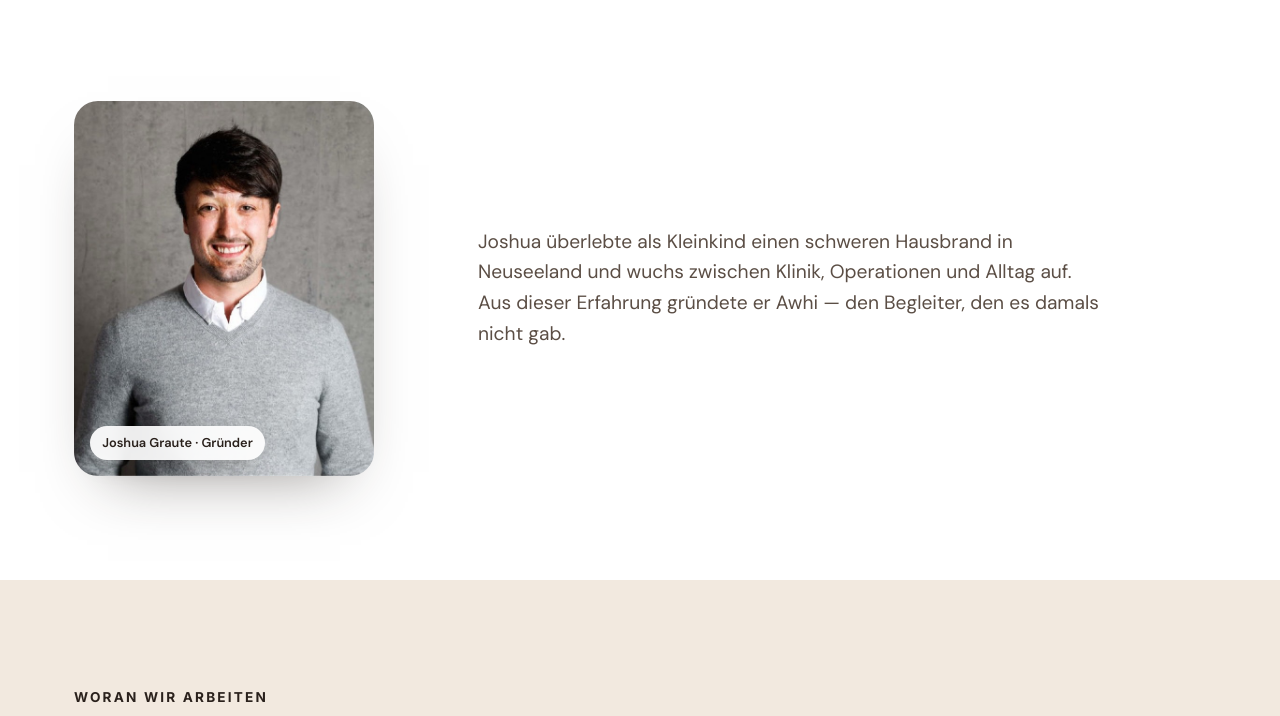
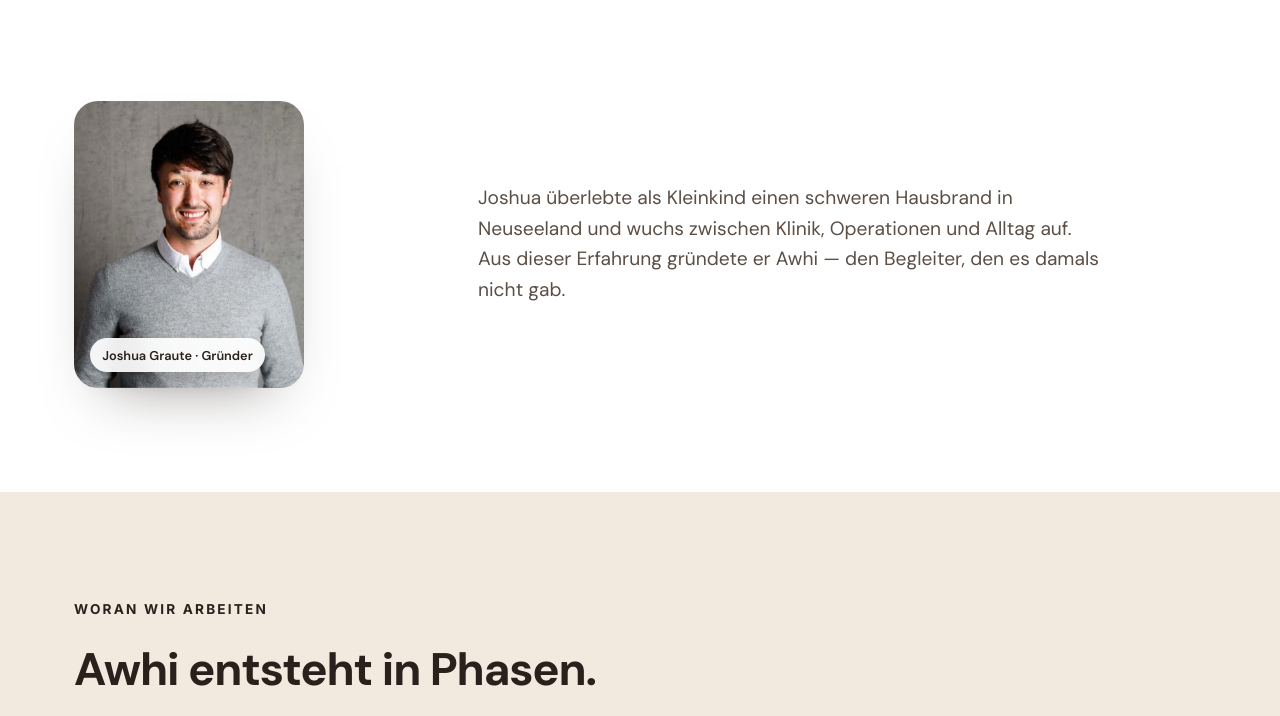
Before and after one commit to Awhicommunity/awhi-website, a plain HTML site: page index.html in a window 1280 px wide. Shown: the part 2084-2800 px from the top of the page. Drawn offline with Linux system fonts and the light colour scheme.

Commit message:
Reduce founder photo size (300px to 230px)

```diff
--- a/assets/css/style.css
+++ b/assets/css/style.css
@@ -1585,7 +1585,7 @@ h2 { letter-spacing: -0.025em; }
   margin-top: var(--space-2xl);
 }
 @media (max-width: 760px) { .founder-row { grid-template-columns: 1fr; gap: var(--space-lg); } }
-.founder-photo--med { max-width: 300px; }
+.founder-photo--med { max-width: 230px; }
 .founder-photo--med img { object-position: 50% 30%; border-radius: 24px; }
 .founder-note p {
   font-size: clamp(1.1rem, 1.5vw, 1.3rem);
```
